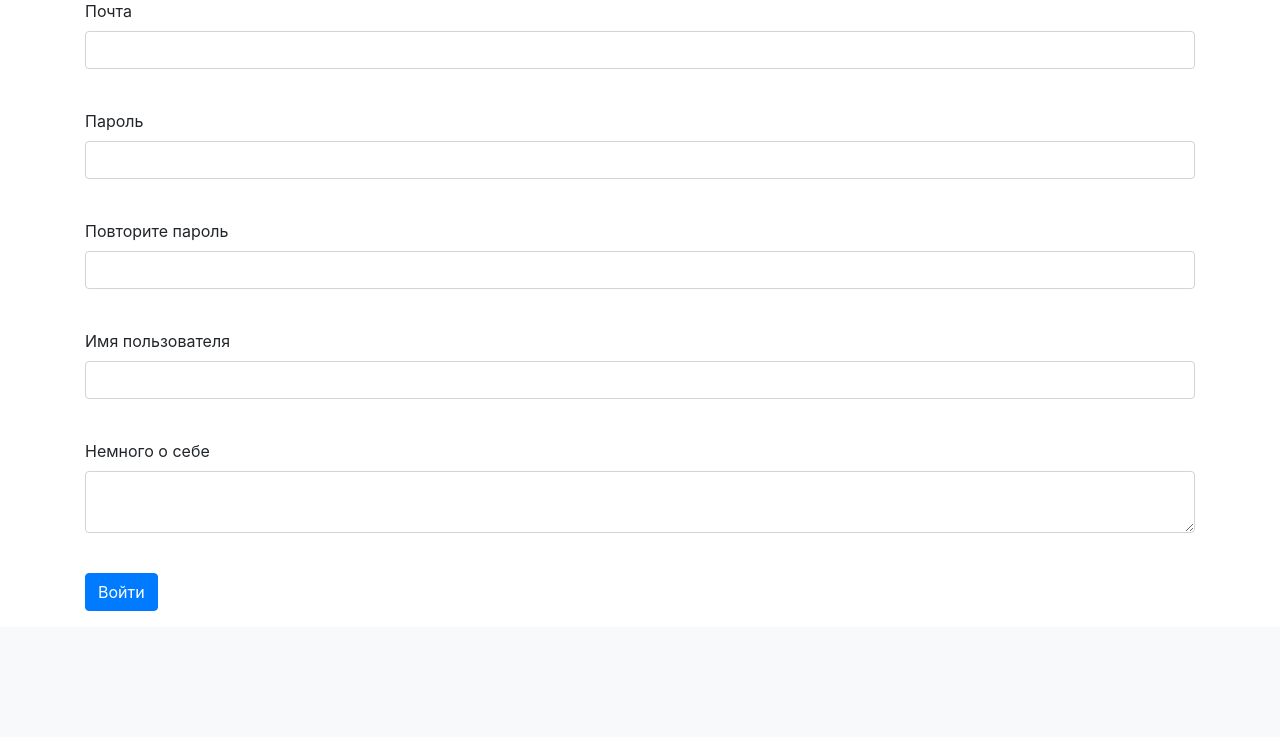
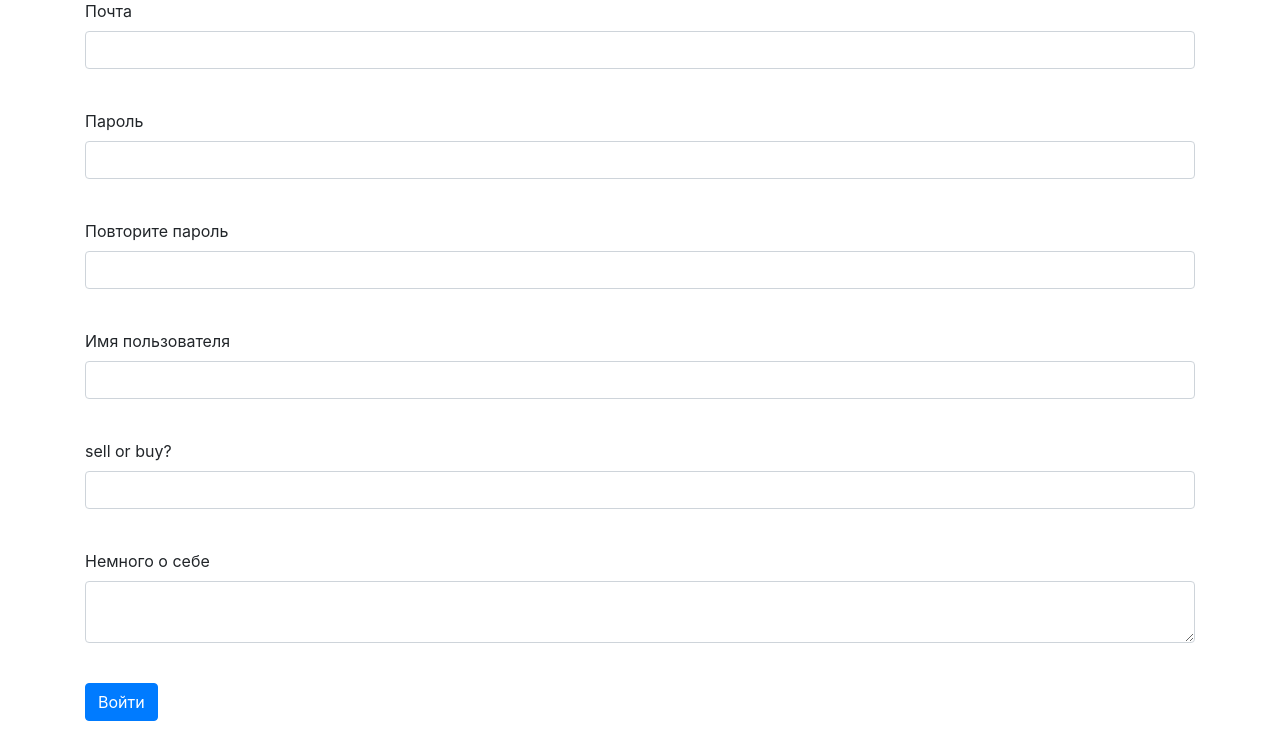
Before and after one commit to fisunoff/school_rating, a Flask app: page /register in a window 1280 px wide. Shown: the part 220-957 px from the top of the page. Before the commit the page ends 831 px from the top, so only its background shows below. Run offline with Flask 2, Linux system fonts and the light colour scheme; some libraries are stand-ins or nearby versions.

Commit message:
Добавил указание роли при регистрации

```diff
--- a/data/users.py
+++ b/data/users.py
@@ -14,6 +14,7 @@ class User(SqlAlchemyBase, UserMixin):
     name = sqlalchemy.Column(sqlalchemy.String, nullable=True)
     about = sqlalchemy.Column(sqlalchemy.String, nullable=True)
     email = sqlalchemy.Column(sqlalchemy.String, index=True, unique=True, nullable=True)
+    role = sqlalchemy.Column(sqlalchemy.Integer)
     hashed_password = sqlalchemy.Column(sqlalchemy.String, nullable=True)
     created_date = sqlalchemy.Column(sqlalchemy.DateTime, default=datetime.datetime.now)
 
--- a/forms/user.py
+++ b/forms/user.py
@@ -9,6 +9,7 @@ class RegisterForm(FlaskForm):
     password = PasswordField('Пароль', validators=[DataRequired()])
     password_again = PasswordField('Повторите пароль', validators=[DataRequired()])
     name = StringField('Имя пользователя', validators=[DataRequired()])
+    role = StringField('sell or buy?', validators=[DataRequired()])
     about = TextAreaField("Немного о себе")
     submit = SubmitField('Войти')
 
--- a/templates/register.html
+++ b/templates/register.html
@@ -41,6 +41,15 @@
         {% endfor %}
     </p>
     <p>
+        {{ form.role.label }}<br>
+        {{ form.role(class="form-control") }}<br>
+        {% for error in form.role.errors %}
+    <p class="alert alert-danger" role="alert">
+        {{ error }}
+    </p>
+    {% endfor %}
+    </p>
+    <p>
         {{ form.about.label }}<br>
         {{ form.about(class="form-control") }}<br>
         {% for error in form.about.errors %}
```
